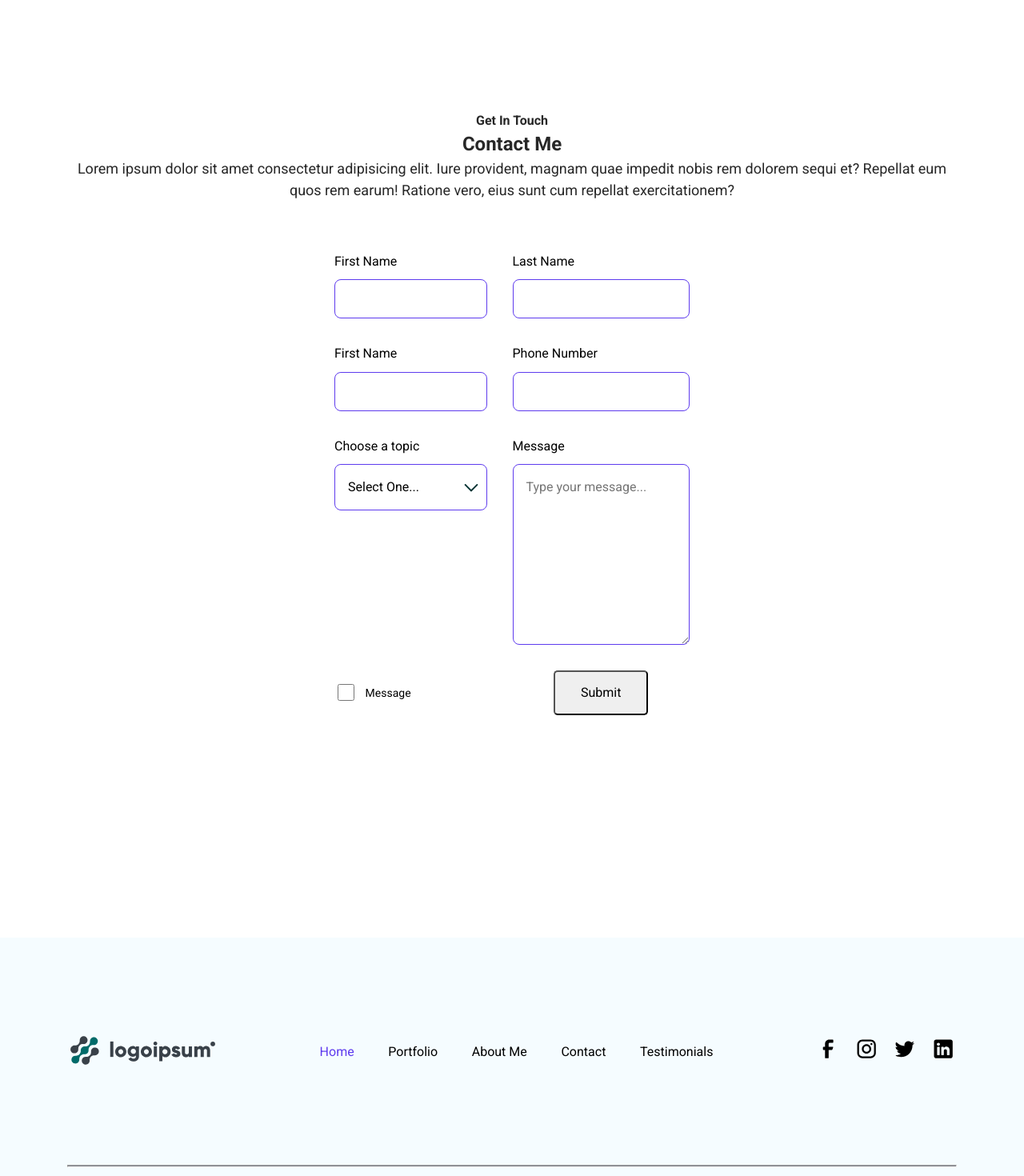
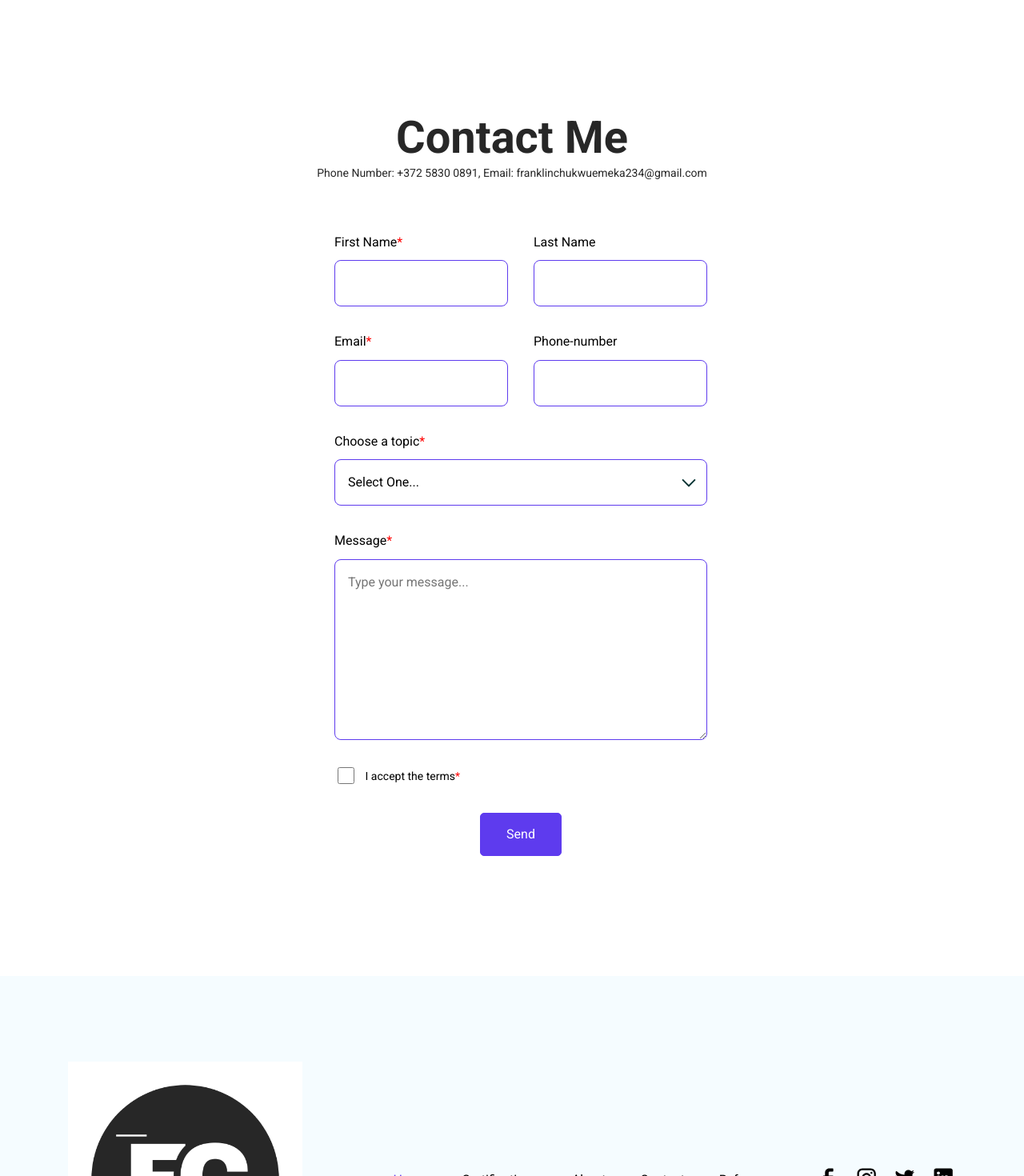
Before and after one commit to franklinchuks/my_profile, a React (Create React App) app: page / in a window 1280 px wide. Shown: the part 4620-6090 px from the top of the page at 80% size. Built offline with nearby package versions, Linux system fonts and the light colour scheme.

Commit message:
first commit 2

```diff
--- a/src/App.css
+++ b/src/App.css
@@ -20,6 +20,11 @@ p {
 
 a {
   text-decoration: none;
+  cursor: pointer;
+}
+
+link {
+  cursor: pointer;
 }
 
 :root {
@@ -570,6 +575,10 @@ input[type="checkbox"] {
   line-height: 28px;
 }
 
+.footer--img {
+  width: 80%;
+}
+
 /* Responsive Screens */
 @media only screen and (max-width: 1800px) {
   .hero--section--title {
--- a/src/Pages/Home/ContactMe.jsx
+++ b/src/Pages/Home/ContactMe.jsx
@@ -2,18 +2,19 @@ export default function ContactMe() {
     return (
       <section id="Contact" className="contact--section">
         <div>
-                <p className="sub--title">Get In Touch</p>
-                <h2>Contact Me</h2>
-                <p className="text-lg">
-                    Lorem ipsum dolor sit amet consectetur adipisicing elit. Iure provident, magnam quae impedit nobis rem dolorem sequi et? Repellat eum quos rem earum! Ratione vero, eius sunt cum repellat exercitationem?
+          <h1>Contact Me</h1>
+          <p className="text-sm">
+            Phone Number: +372 5830 0891, Email: franklinchukwuemeka234@gmail.com
           </p>
         </div>
         <form className="contact--form--container">
           <div className="container">
             <label htmlFor="first-name" className="contact--label">
-                        <span className="text-md">First Name</span>
+              <span className="text-md">First Name<span className="hero--section--title--color">*</span></span>
               <input
-                            type="text" className="contact--input" name="first-name"
+                type="text"
+                className="contact--input text-md"
+                name="first-name"
                 id="first-name"
                 required
               />
@@ -21,56 +22,62 @@ export default function ContactMe() {
             <label htmlFor="last-name" className="contact--label">
               <span className="text-md">Last Name</span>
               <input
-                            type="text" className="contact--input" name="last-name"
+                type="text"
+                className="contact--input text-md"
+                name="last-name"
                 id="last-name"
-                            required
               />
             </label>
             <label htmlFor="email" className="contact--label">
-                        <span className="text-md">First Name</span>
+              <span className="text-md">Email<span className="hero--section--title--color">*</span></span>
               <input
-                            type="email" className="contact--input" name="email"
+                type="email"
+                className="contact--input text-md"
+                name="email"
                 id="email"
                 required
               />
             </label>
             <label htmlFor="phone-number" className="contact--label">
-                        <span className="text-md">Phone Number</span>
+              <span className="text-md">Phone-number</span>
               <input
-                            type="number" className="contact--input" name="phone-number"
+                type="number"
+                className="contact--input text-md"
+                name="phone-number"
                 id="phone-number"
+              />
+            </label>
+          </div>
+          <label htmlFor="choode-topic" className="contact--label">
+            <span className="text-md">Choose a topic<span className="hero--section--title--color">*</span></span>
+            <select id="choose-topic" className="contact--input text-md">
+              <option>Select One...</option>
+              <option>Academic Project</option>
+              <option>Job Opportunity</option>
+              <option>Financial Advice</option>
+              <option>Investment Idea</option>
+              <option>Enquiry</option>
+              <option>Others</option>
+            </select>
+          </label>
+          <label htmlFor="message" className="contact--label">
+            <span className="text-md">Message<span className="hero--section--title--color">*</span></span>
+            <textarea
+              className="contact--input text-md"
+              id="message"
+              rows="8"
+              placeholder="Type your message..."
               required
             />
           </label>
-                    <label htmlFor="choose-topic" className="contact--label">
-                        <span className="text-md">Choose a topic</span>
-                        <select id="choose-topic"
-                        className="contact--input text-md">
-                            <option>Select One...</option>
-                            <option>Item 1</option>
-                            <option>Item 2</option>
-                            <option>Item 3</option>
-                        </select>
+          <label htmlFor="checkboc" className="checkbox--label">
+            <input type="checkbox" required name="checkbox" id="checkbox" />
+            <span className="text-sm">I accept the terms<span className="hero--section--title--color">*</span></span>
           </label>
-                    <label htmlFor="message" className="contact--label">
-                        <span className="text-md">Message</span>
-                        <textarea className="contact--input text-md"
-                        id="message"
-                        rows="8"
-                        placeholder="Type your message..."
-                        />
-                    </label>
-                    <label htmlFor="checkbox" className="checkbox--label">
-                        <input
-                            type="checkbox" className="checkbox--input" name="checkbox"
-                            id="checkbox"
-                            required
-                        />
-                        <span className="text-sm">Message</span>
-                    </label>
-                    <div><button className="btn btn-ptimary contact--form--btn">Submit</button></div>
+          <div>
+            <button className="btn btn-primary contact--form--btn">Send</button>
           </div>
         </form>
       </section>
-    )
+    );
   }
--- a/src/Pages/Home/Footer.jsx
+++ b/src/Pages/Home/Footer.jsx
@@ -6,7 +6,7 @@ function Footer() {
     <footer className="footer--container">
       <div className="footer--link--container">
         <div>
-          <img src="./img/logo.svg" alt="Logoipsum" />
+          <img src="./img/logo.png" className="footer--img" alt="Logoipsum" />
         </div>
         <div className="footer--items">
           <ul>
@@ -33,7 +33,7 @@ function Footer() {
                 to="MyPortfolio"
                 className="text-md"
               >
-                Portfolio
+                Certifications
               </Link>
             </li>
             <li>
@@ -46,7 +46,7 @@ function Footer() {
                 to="AboutMe"
                 className="text-md"
               >
-                About Me
+                About
               </Link>
             </li>
             <li>
@@ -72,7 +72,7 @@ function Footer() {
                 to="testimonial"
                 className="text-md"
               >
-                Testimonials
+                References
               </Link>
             </li>
           </ul>
@@ -81,7 +81,7 @@ function Footer() {
           <ul>
             <li>
               <a
-                href="https://www.facebook.com/"
+                href="https://www.facebook.com/Franklinchukwuemeka234"
                 className="navbar--content"
                 target="_blank"
                 rel="noreferrer"
@@ -102,7 +102,7 @@ function Footer() {
             </li>
             <li>
               <a
-                href="https://www.instagram.com/"
+                href="https://www.instagram.com/frankie_19_11/"
                 className="navbar--content"
                 target="_blank"
                 rel="noreferrer"
@@ -125,7 +125,7 @@ function Footer() {
             </li>
             <li>
               <a
-                href="https://www.twitter.com/"
+                href="https://x.com/Frankie_19_11"
                 className="navbar--content"
                 target="_blank"
                 rel="noreferrer"
@@ -146,7 +146,7 @@ function Footer() {
             </li>
             <li>
               <a
-                href="https://www.linkedin.com/"
+                href="https://www.linkedin.com/in/franklin-chukwuemeka-5514ab150/"
                 className="navbar--content"
                 target="_blank"
                 rel="noreferrer"
```
Lines whose indentation alone changed are shown as unchanged.
